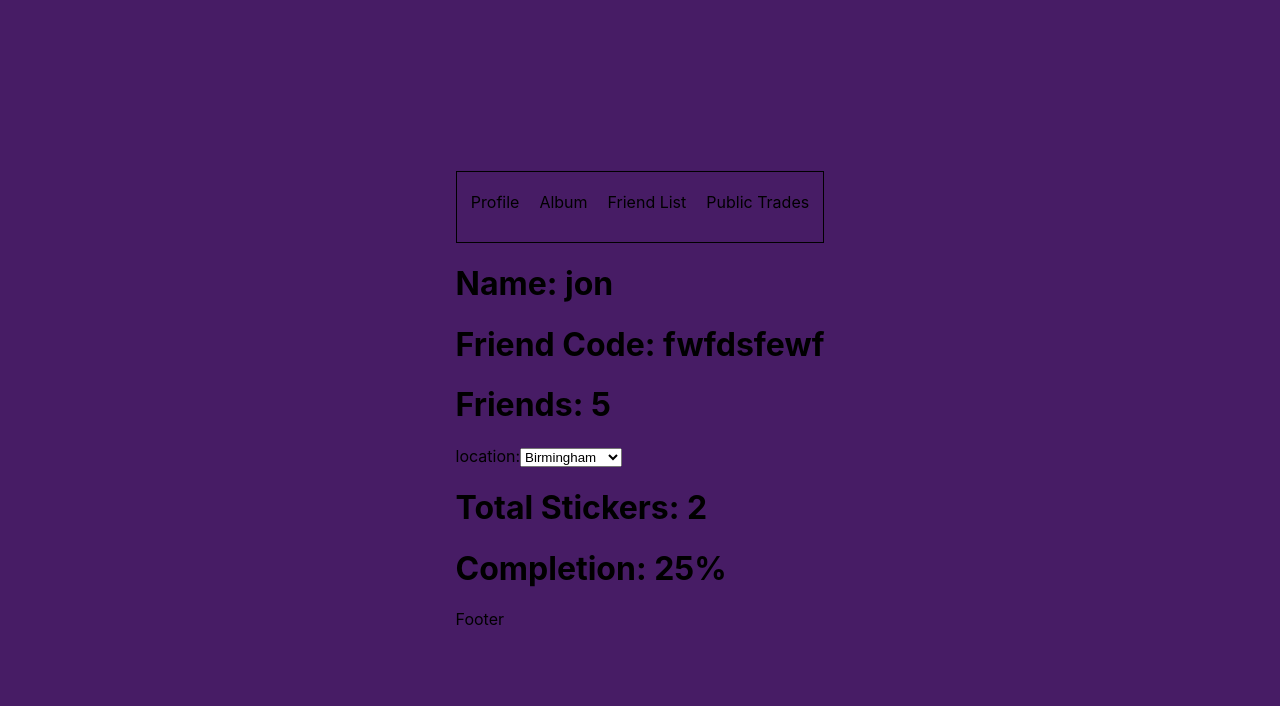
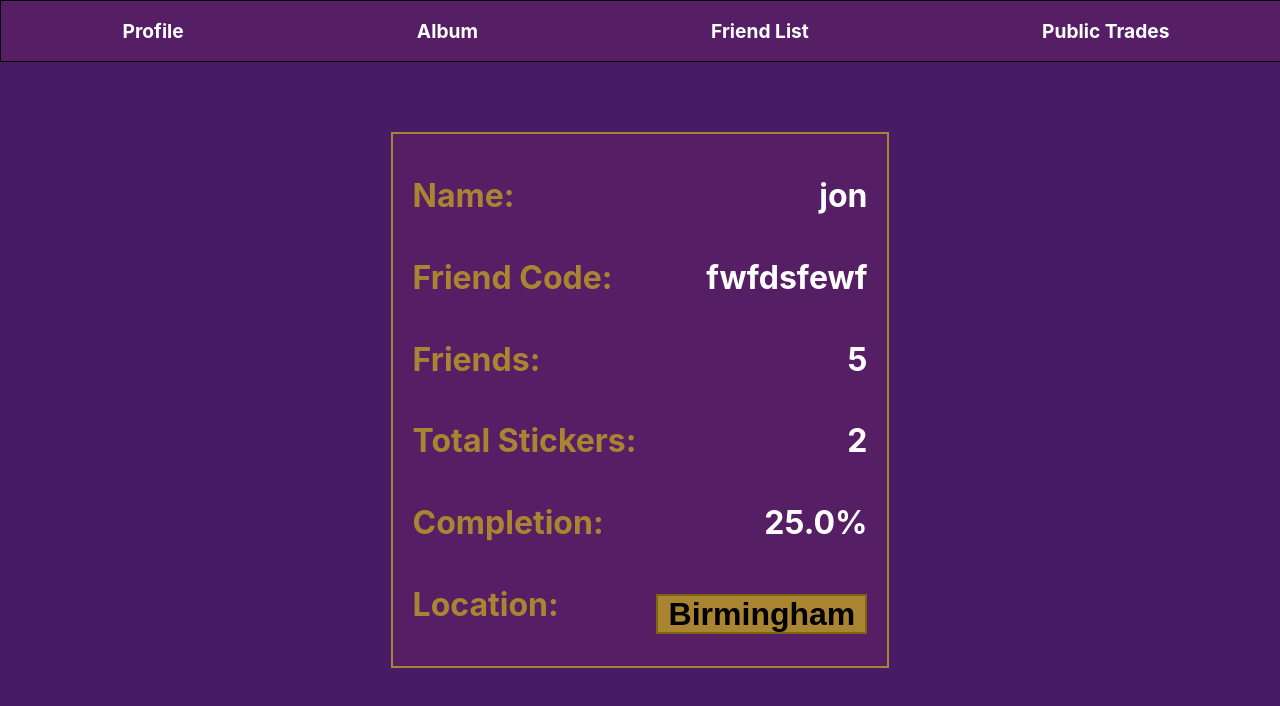
Before and after one commit to kroles1/panini-players, a React (Create React App) app: page /dashboard/profile in a window 1280 px wide. Shown: the top 706 px of the page. Built offline with nearby package versions, Linux system fonts and the light colour scheme.

Commit message:
styling added for album page profile page and begun for friends page

```diff
--- a/src/App.css
+++ b/src/App.css
@@ -1,6 +1,8 @@
 :root {
   --minor-bg-color: #561e65;
   --main-bg-color: #471c65;
+  --golden-colour: #aa8531;
+  /* --main-bg-color: white; */
 }
 
 html {
@@ -17,7 +19,3 @@ body {
   margin: 0%;
   background-color: var(--main-bg-color)
 }
-
-.trade {
-  background-color: blue;
-}
--- a/src/components/FriendItem/index.js
+++ b/src/components/FriendItem/index.js
@@ -3,7 +3,7 @@ import React from 'react'
 export default function FriendItem({ username }) {
   return (
     <div>
-        <h2>Friend name: {username}</h2>
+        <h2>{username}</h2>
     </div>
 
   )
--- a/src/layout/Header/style.css
+++ b/src/layout/Header/style.css
@@ -1,17 +1,29 @@
 .navbar {
     text-align: center;
-    color: black;
+    color: white;
     height: 50px;
-    padding-top: 20px;
+    width: 100vw;
+    padding: 5px;
     border: solid 1px black;
+    background-color: var(--minor-bg-color);
+    position: fixed;
+    top: 0;
+    left: 0;
+    z-index: 4;
+    display: flex;
+    justify-content: space-around;
+    flex-direction: row;
 }
 
 .navlink {
-    margin: 10px;
+    margin: auto;
+    color: white;
+    font-weight: bold;
+    font-size: larger;
 }
 
 .navlink:focus {
-    color: red;
+    color: #aa8531;
 }
 
 a {
--- a/src/layout/index.js
+++ b/src/layout/index.js
@@ -1,14 +1,12 @@
 import React from 'react'
 import { Outlet } from "react-router-dom";
 import Header from "./Header"
-import Footer from "./Footer"
 
 export default function Layout() {
   return (
     <>
     <Header />
     <Outlet />
-    <Footer />
     </>
   )
 }
--- a/src/pages/Album/index.js
+++ b/src/pages/Album/index.js
@@ -54,6 +54,7 @@ export default function Album() {
 
   return (
     <div className='album'>
+      <div className='albumTop'>
         <button onClick={() => navigate("/dashboard/confirmTrade")}>Confirm Trade</button>
         <button onClick={() => navigate("/dashboard/addSticker")}>Add Stickers</button>
         <select onChange={e => setCountry(e.target.value)}>
@@ -91,6 +92,9 @@ export default function Album() {
           <option value="KOR">South Korea</option>
           <option value="FWC">Special</option>
         </select>
+        <img src='https://www.citypng.com/public/uploads/small/116494516189t9dhzeec8lccrm4wvusv9mt3irhjbuz44zf3uaxvbyqzjk7hj7xzzumwqvcdwp6re1gbolaoctc1fbalzvawpyik3abp5h0gjec.png' />
+      </div>
+
       <div className='stickers'>
         {renderStickers()}
       </div>
--- a/src/pages/Album/style.css
+++ b/src/pages/Album/style.css
@@ -57,3 +57,44 @@ img {
    font-size: larger;
    color: white;
 }
+
+.albumTop {
+   margin-top: 75px;
+   height: 200px;
+   display: flex;
+   justify-content: space-around;
+}
+
+.albumTop > button {
+   height: 25%;
+   margin: 25px;
+   font-weight: bold;
+   font-size: larger;
+   background-color: #aa8531;
+   border: 2px solid#7b6710;
+
+}
+
+.albumTop > button:hover {
+   height: 25%;
+   margin: 25px;
+   font-weight: bold;
+   font-size: larger;
+   background-color: #aa8531;
+   border: 2px solid#aa8531;
+}
+
+.albumTop > select {
+   height: 25%;
+   margin: 25px;
+   font-weight: bold;
+   font-size: larger;
+   background-color: #aa8531;
+   border: 2px solid#7b6710;
+}
+
+/* .albumTop > img {
+   width: 100%;
+   height: 100%;
+   margin: 25px;
+} */
--- a/src/pages/Friends/index.js
+++ b/src/pages/Friends/index.js
@@ -3,6 +3,7 @@ import { useNavigate } from 'react-router-dom'
 import { FriendItem } from '../../components'
 import { useDispatch, useSelector } from 'react-redux'
 import { getFriendsData } from '../../actions'
+import './style.css'
 
 export default function Friends() {
   const friendsData = useSelector(state => state.friends.friends)
@@ -104,9 +105,10 @@ export default function Friends() {
 
   return (
     <>
-    <button onClick={() => navigate("/dashboard/friends/add")}>+</button>
-    <h1>Friends List</h1>
-    {renderFriends()}
+    <div className='friends'>
+      <button onClick={() => navigate("/dashboard/friends/add")}>Add friend</button>
+      {renderFriends()}
+    </div>
     </>
   )
 }
--- /dev/null
+++ b/src/pages/Friends/style.css
@@ -0,0 +1,12 @@
+.trade {
+    background-color: var(--golden-colour);
+}
+
+.friends {
+    display: flex;
+    flex-direction: column;
+}
+
+.friends > button {
+    margin: 15px;
+}
--- a/src/pages/Profile/index.css
+++ b/src/pages/Profile/index.css
@@ -1,3 +1,47 @@
 .test {
+    /* display: flex;
+    justify-content: flex-start; */
+}
+
+.profile {
+    background-color: var(--minor-bg-color);
+    border: solid 2px var(--golden-colour);
+    padding: 10px;
     display: flex;
 }
+
+.profile > .profileKeys > h1 {
+    /* text-align: center; */
+    color: var(--golden-colour);
+}
+
+.profile > .profileValues > h1 {
+    text-align: end;
+    color: white;
+}
+
+.profile > .profileValues > select {
+    align-self: flex-end;
+    text-align: center;
+    font-weight: bold;
+    font-size: 32px;
+    background-color: #aa8531;
+    border: 2px solid#7b6710;
+    margin-top: 30px;
+    appearance: none;
+    overflow: scroll;
+}
+
+.profileKeys {
+    display: flex;
+    justify-content: flex-start;
+    flex-direction: column;
+    padding: 10px;
+}
+
+.profileValues {
+    display: flex;
+    justify-content: flex-start;
+    flex-direction: column;
+    padding: 10px;
+}
--- a/src/pages/Profile/index.js
+++ b/src/pages/Profile/index.js
@@ -1,6 +1,7 @@
 import React, { useEffect } from 'react'
 import { useDispatch, useSelector } from 'react-redux'
 import axios from 'axios'
+import './index.css'
 
 export default function Profile() {
     const user = useSelector(state => state.user)
@@ -19,13 +20,12 @@ export default function Profile() {
     // }, [])
 
     return (
-        <div>
-            <h1>Name: {user.username}</h1>
+        <div className='profile'>
+            {/* <h1>Name: {user.username}</h1>
             <h1>Friend Code: {user.userId}</h1>
             <h1>Friends: {totalFriends(user.friends)}</h1>
             <div className='test'>
-                {/* <h1>location: {user.location}</h1> */}
-                <label> location:
+                <label> <h1 style={{display: "inline"}}>Location:  </h1>
                     <select onChange={handleLocation} name='location'>
                         <option selected={user.location == 'London' ? true : false} value="London">London</option>
                         <option selected={user.location == 'Birmingham' ? true : false} value="Birmingham">Birmingham</option>
@@ -57,7 +57,50 @@ export default function Profile() {
                 </label>
             </div>
             <h1>Total Stickers: {totalStickers(user.cards)}</h1>
-            <h1>Completion: {completion(user.cards)}%</h1>
+            <h1>Completion: {completion(user.cards).toFixed(1)}%</h1> */}
+            <div className='profileKeys'>
+                <h1>Name:</h1>
+                <h1>Friend Code:</h1>
+                <h1>Friends:</h1>
+                <h1>Total Stickers:</h1>
+                <h1>Completion:</h1>
+                <h1 style={{display: "inline"}}>Location:</h1>
+            </div>
+            <div className='profileValues'>
+                <h1>{user.username}</h1>
+                <h1>{user.userId}</h1>
+                <h1>{totalFriends(user.friends)}</h1>
+                <h1>{totalStickers(user.cards)}</h1>
+                <h1>{completion(user.cards).toFixed(1)}%</h1>
+                <select onChange={handleLocation} name='location'>
+                    <option selected={user.location == 'London' ? true : false} value="London">London</option>
+                    <option selected={user.location == 'Birmingham' ? true : false} value="Birmingham">Birmingham</option>
+                    <option selected={user.location == 'Leeds' ? true : false} value="Leeds">Leeds</option>
+                    <option selected={user.location == 'Liverpool' ? true : false} value="Liverpool">Liverpool</option>
+                    <option selected={user.location == 'Glasgow' ? true : false} value="Glasgow">Glasgow</option>
+                    <option selected={user.location == 'Sheffield' ? true : false} value="Sheffield">Sheffield</option>
+                    <option selected={user.location == 'Bradford' ? true : false} value="Bradford">Bradford</option>
+                    <option selected={user.location == 'Edinburgh' ? true : false} value="Edinburgh">Edinburgh</option>
+                    <option selected={user.location == 'Manchester' ? true : false} value="Manchester">Manchester</option>
+                    <option selected={user.location == 'Bristol' ? true : false} value="Bristol">Bristol</option>
+                    <option selected={user.location == 'Leicester' ? true : false} value="Leicester">Leicester</option>
+                    <option selected={user.location == 'Coventry' ? true : false} value="Coventry">Coventry</option>
+                    <option selected={user.location == 'Cardiff' ? true : false} value="Cardiff">Cardiff</option>
+                    <option selected={user.location == 'Belfast' ? true : false} value="Belfast">Belfast</option>
+                    <option selected={user.location == 'Nottingham' ? true : false} value="Nottingham">Nottingham</option>
+                    <option selected={user.location == 'Hull' ? true : false} value="Hull">Hull</option>
+                    <option selected={user.location == 'Newcastle' ? true : false} value="Newcastle">Newcastle</option>
+                    <option selected={user.location == 'Southampton' ? true : false} value="Southampton">Southampton</option>
+                    <option selected={user.location == 'Derby' ? true : false} value="Derby">Derby</option>
+                    <option selected={user.location == 'Portsmouth' ? true : false} value="Portsmouth">Portsmouth</option>
+                    <option selected={user.location == 'Brighton' ? true : false} value="Brighton">Brighton</option>
+                    <option selected={user.location == 'Plymouth' ? true : false} value="Plymouth">Plymouth</option>
+                    <option selected={user.location == 'Northampton' ? true : false} value="Northampton">Northampton</option>
+                    <option selected={user.location == 'Reading' ? true : false} value="Reading">Reading</option>
+                    <option selected={user.location == 'Aberdeen' ? true : false} value="Aberdeen">Aberdeen</option>
+                    <option selected={user.location == 'Stoke' ? true : false} value="Stoke">Stoke</option>
+                </select>
+            </div>
         </div>
     )
 }
--- a/src/pages/Public/index.js
+++ b/src/pages/Public/index.js
@@ -7,7 +7,7 @@ import { Chat } from '../../components';
 import io from "socket.io-client";
 import { useEffect, useState } from "react";
 import {PublicItem} from '../../components'
-let endPoint = "http://localhost:5000";
+let endPoint = "https://panini-players-backend.onrender.com";
 
 export default function Public() {
   const [socketInstance, setSocketInstance] = useState("");
```
Lines whose indentation alone changed are shown as unchanged.
